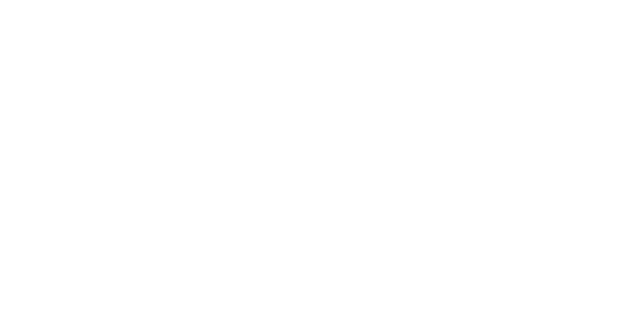
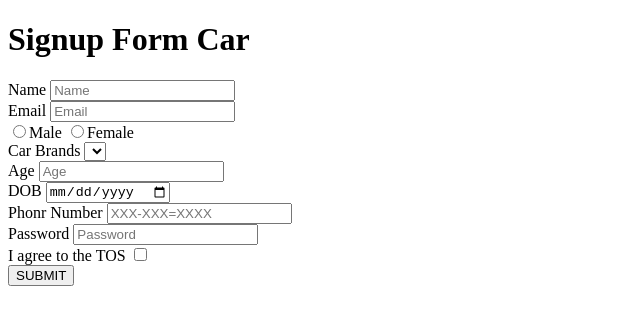
Before and after one commit to acciojob/signup-form-car-Raji58, a website: page main.html in a window 1280 px wide. Shown: the whole page, without its empty margins (0-640 px from the left). Drawn offline with Linux system fonts and the light colour scheme.

Commit message:
created a submission

```diff
--- a/main.html
+++ b/main.html
@@ -8,6 +8,44 @@
 
 <body>
 	<!-- the entire body must be written by student -->
+	<h1>Signup Form Car</h1>
+	<form method="post"
+		<label for="name">Name</label>
+		<input type="text" id="name" placeholder="Name" required/>
+		<br>
+		<label for="email">Email</label>
+		<input type="email" id="email" placeholder="Email" required/>
+		<br>
+		<label for="gender-m">
+		<input type="radio" id="gender-m" name="gender" value="gender-m"required>Male</label>
+		<input type="radio" id="gender-f" name="gender" value="gender-f"required>Female</label>
+		<br>
+		<label for="cars">Car Brands</label>
+		<select id="cars" required>
+			<option value="please choose an option"></option>
+			<option value="Audi"></option>
+			<option value="BMW"></option>
+			<option value="Mercedes"></option>
+		</select>
+		<br>
+		<label for="age">Age</label>
+		<input type="number" id="age" placeholder="Age"required/>
+		<br>
+		  <label for="DOB">DOB</label>
+		  <input type="date" id="dob" required/>
+		<br>
+		  <label for="tel">Phonr Number</label>
+		  <input type="tel" id="tel" placeholder="XXX-XXX=XXXX">
+		<br>
+		  <label for="password">Password</label>
+		  <input type="password" id="password" placeholder="Password" required/>
+		<br>
+		   <label for="tos">I agree to the TOS</label>
+		   <input type="checkbox" id="tos" required/>
+		<br>
+		<button type="submit" value="submit">SUBMIT</button>
+
+	</form>
     <script type="text/javascript" src="./script.js">
 </script>
 
```
